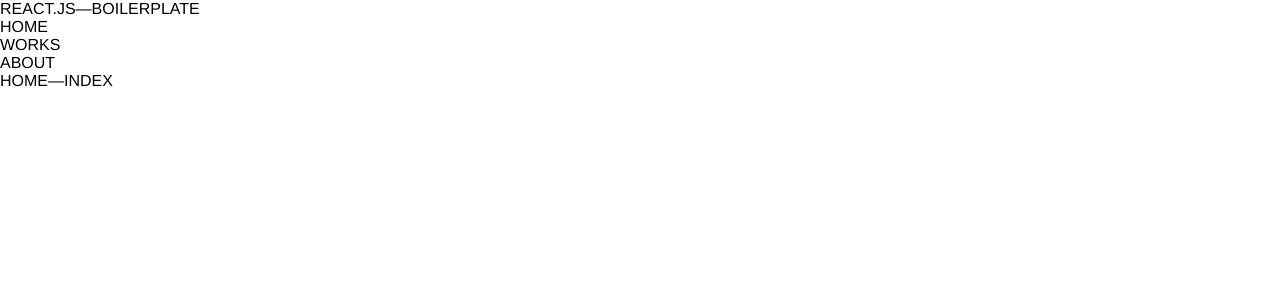
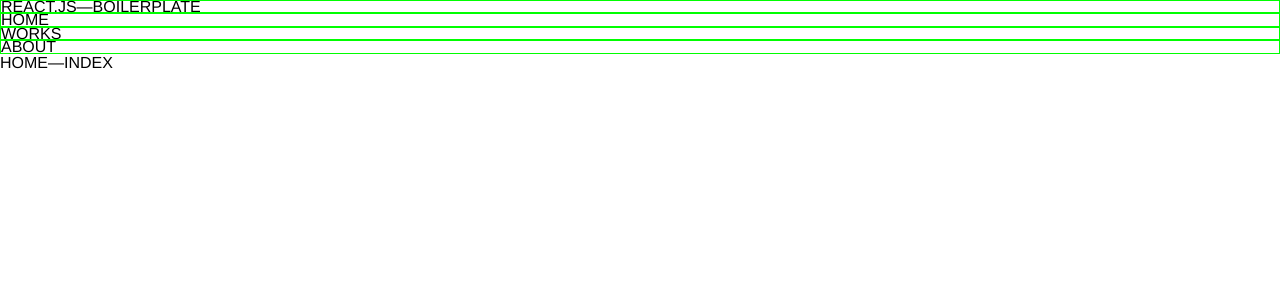
Before and after one commit to benitodotcool/react-artist-boilerplate, a React (Create React App) app: page /home in a window 1280 px wide. Shown: the top 300 px of the page. Built offline with nearby package versions, Linux system fonts and the light colour scheme.

Commit message:
Basics classname added in components

```diff
--- /dev/null
+++ b/src/components/Header/header.scss
@@ -0,0 +1,2 @@
+@import '../../styles/variables.scss';
+@import '../../styles/mixins.scss';
--- a/src/components/Header/index.jsx
+++ b/src/components/Header/index.jsx
@@ -1,14 +1,19 @@
 import React from 'react';
+import { Link } from 'react-router-dom';
 import Navbar from '../Navbar';
-import { Link } from 'react-router-dom';
+import './header.scss';
 
 const Header = () => {
 
   return (
-    <header>
-      <h1><Link to="/">REACT.JS—BOILERPLATE</Link></h1>
-      <Navbar />
-    </header>
+    <div className="wrapper__header">
+      <header className="container__header">
+        <Link to="/">
+          <p className="small__font">REACT.JS—BOILERPLATE</p>
+        </Link>
+        <Navbar />
+      </header>
+    </div>
   );
 };
 
--- a/src/components/Loader/index.jsx
+++ b/src/components/Loader/index.jsx
@@ -5,8 +5,8 @@ const Loader = () => {
 
   return (
     <div className="wrapper__loader">
-      <div className="container__loader--all">
-        <p>LOADER</p>
+      <div className="container__loader">
+        <p className="small__font">LOADER</p>
       </div>
     </div>
   )
--- a/src/components/Loader/loader.scss
+++ b/src/components/Loader/loader.scss
@@ -1,13 +1,13 @@
 @import '../../styles/variables.scss';
+@import '../../styles/mixins.scss';
 
-.wrapper__loader {
-  height: 100%;
-  width: 100%;
+.wrapper__loader,
+.container__loader {
+  @include HW100();
 }
 
-.container__loader--all {
-  height: 100%;
-  width: 100%;
-  display: grid;
-  place-items: center;
+.container__loader {
+  @include gridCenter();
+  @include white();
+  background-color: $main;
 }
--- a/src/components/Navbar/index.jsx
+++ b/src/components/Navbar/index.jsx
@@ -1,16 +1,31 @@
 import React from 'react';
 import { Link } from 'react-router-dom';
+import './navbar.scss';
 
 const Navbar = () => {
 
   return (
-    <nav>
-      <ul>
-        <li><Link to="/">HOME</Link></li>
-        <li><Link to="/works">WORKS</Link></li>
-        <li><Link to="/about">ABOUT</Link></li>
-      </ul>
-    </nav>
+    <div className="wrapper__navbar">
+      <nav className="container__navbar">
+        <ul className="nav--items">
+          <li className="nav--item">
+            <Link to="/">
+              <p className="small__font">HOME</p>
+            </Link>
+          </li>
+          <li className="nav--item">
+            <Link to="/works">
+              <p className="small__font">WORKS</p>
+            </Link>
+          </li>
+          <li className="nav--item">
+            <Link to="/about">
+              <p className="small__font">ABOUT</p>
+            </Link>
+          </li>
+        </ul>
+      </nav>
+    </div>
   );
 };
 
--- /dev/null
+++ b/src/components/Navbar/navbar.scss
@@ -0,0 +1,2 @@
+@import '../../styles/variables.scss';
+@import '../../styles/mixins.scss';
--- a/src/styles/reset.scss
+++ b/src/styles/reset.scss
@@ -38,6 +38,7 @@ h1, h2, h3, h4, h5, h6 {
 }
 
 a {
+  display: block;
   text-decoration: none;
   color: inherit;
   outline: 0;
```
